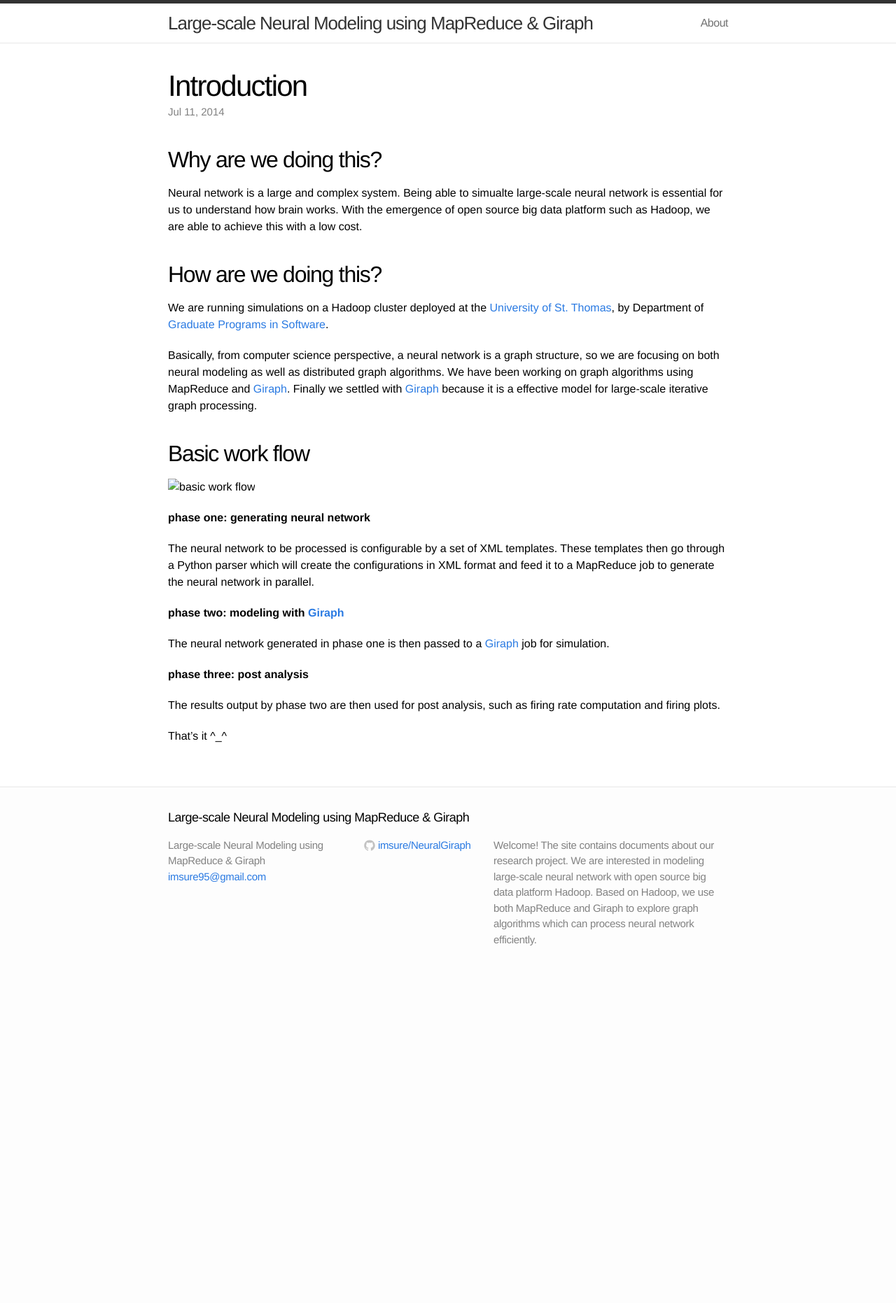
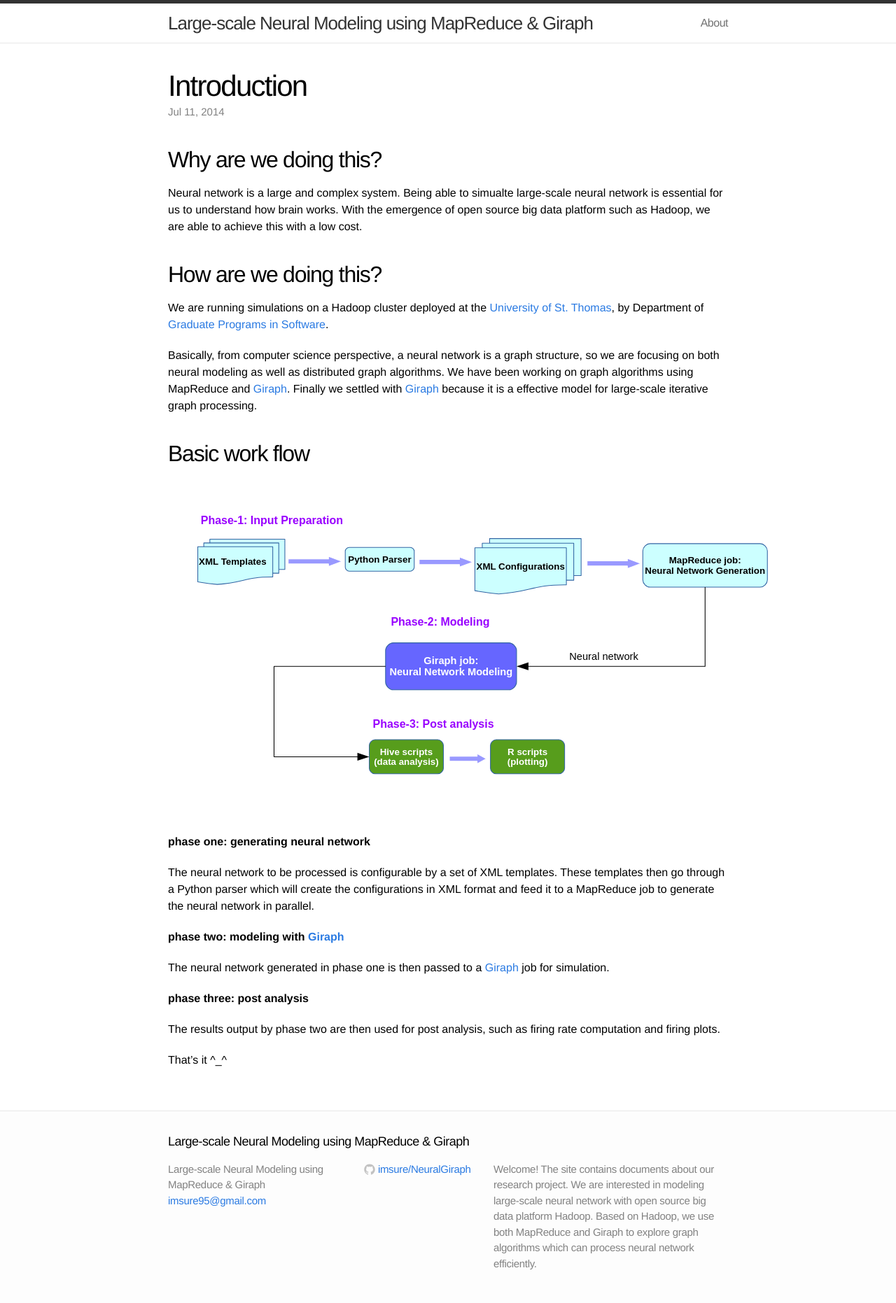
Before and after one commit to imsure/NeuralGiraph, a Jekyll site: the page built from _posts/2014-07-11-introduction.markdown, in a window 1280 px wide. Shown: the whole page at 70% size. Built offline with Jekyll 4.4.1, drawn with Linux system fonts in a browser that asks for light colours; before the commit the page ends 1399 px from its top, so only the background shows below that.

Commit message:
modify introduction post

```diff
--- a/_posts/2014-07-11-introduction.markdown
+++ b/_posts/2014-07-11-introduction.markdown
@@ -26,7 +26,7 @@ it is a effective model for large-scale iterative graph processing.
 
 ## Basic work flow
 
-![basic work flow]({{ site.baseurl }}assets/work-flow.svg)
+![basic work flow]({{ site.baseurl }}/assets/work-flow.svg)
 
 **phase one: generating neural network**
 
```
